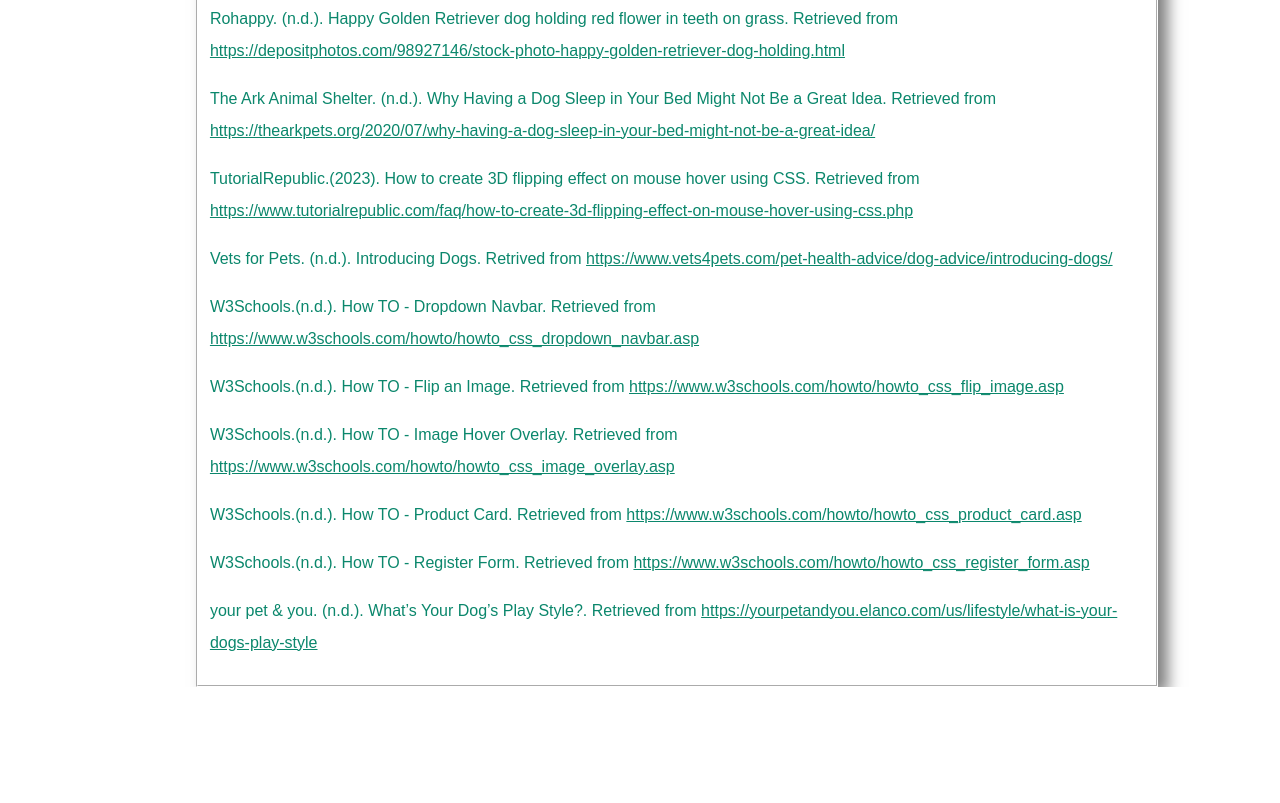
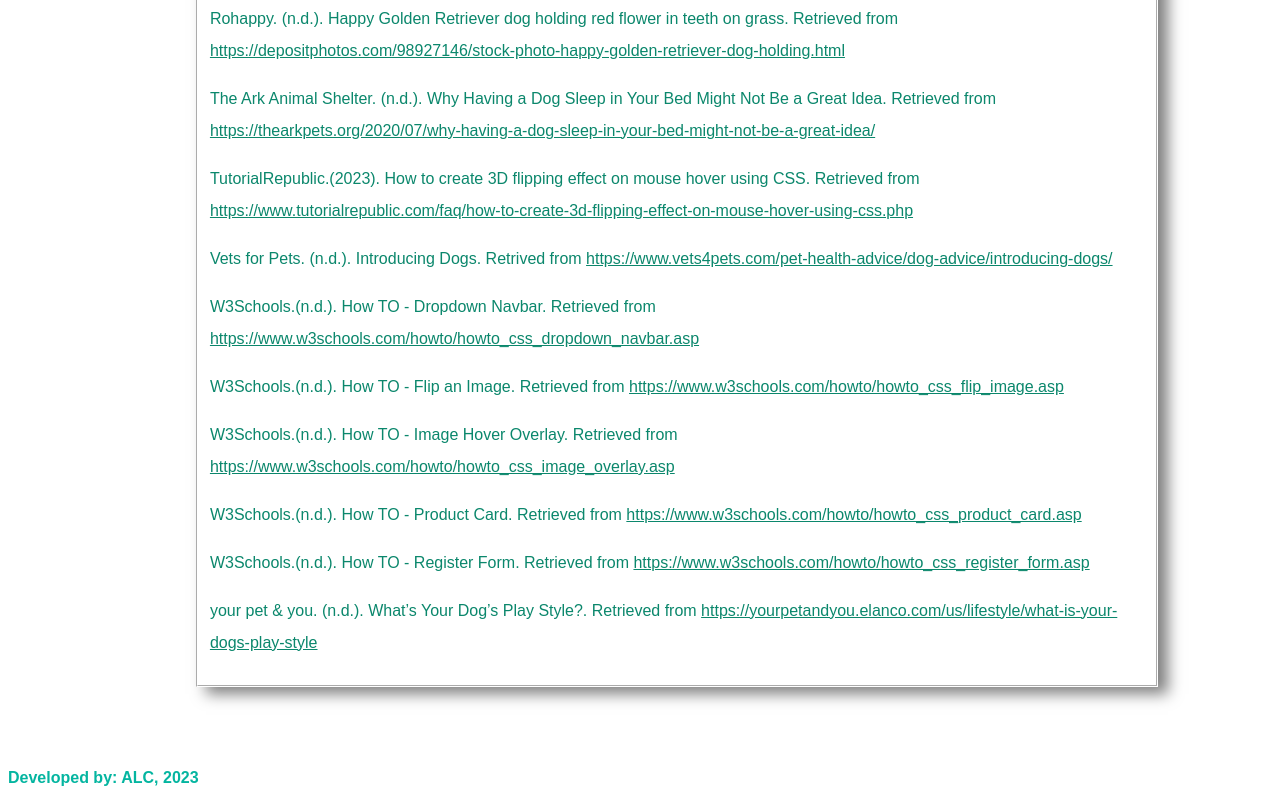
Before and after one commit to CarilloA/F-Project_Carillo, a plain HTML site: page Final_Project_Carillo/Pages/reference.html in a window 1280 px wide. Shown: the part 1037-1840 px from the top of the page. Before the commit the page ends 1724 px from the top, so only its background shows below. Drawn offline with Linux system fonts and the light colour scheme.

Commit message:
Update reference.html

```diff
--- a/Final_Project_Carillo/Pages/reference.html
+++ b/Final_Project_Carillo/Pages/reference.html
@@ -80,7 +80,9 @@
 			</fieldset>
 		</section>
 		<footer>
-			<p>Developed by: ALC, 2023</p>
+			<div id="referenceFooter">
+				<p>Developed by: ALC, 2023</p>
+			</div>
 		</footer>
 	</body>
 </html>
```
